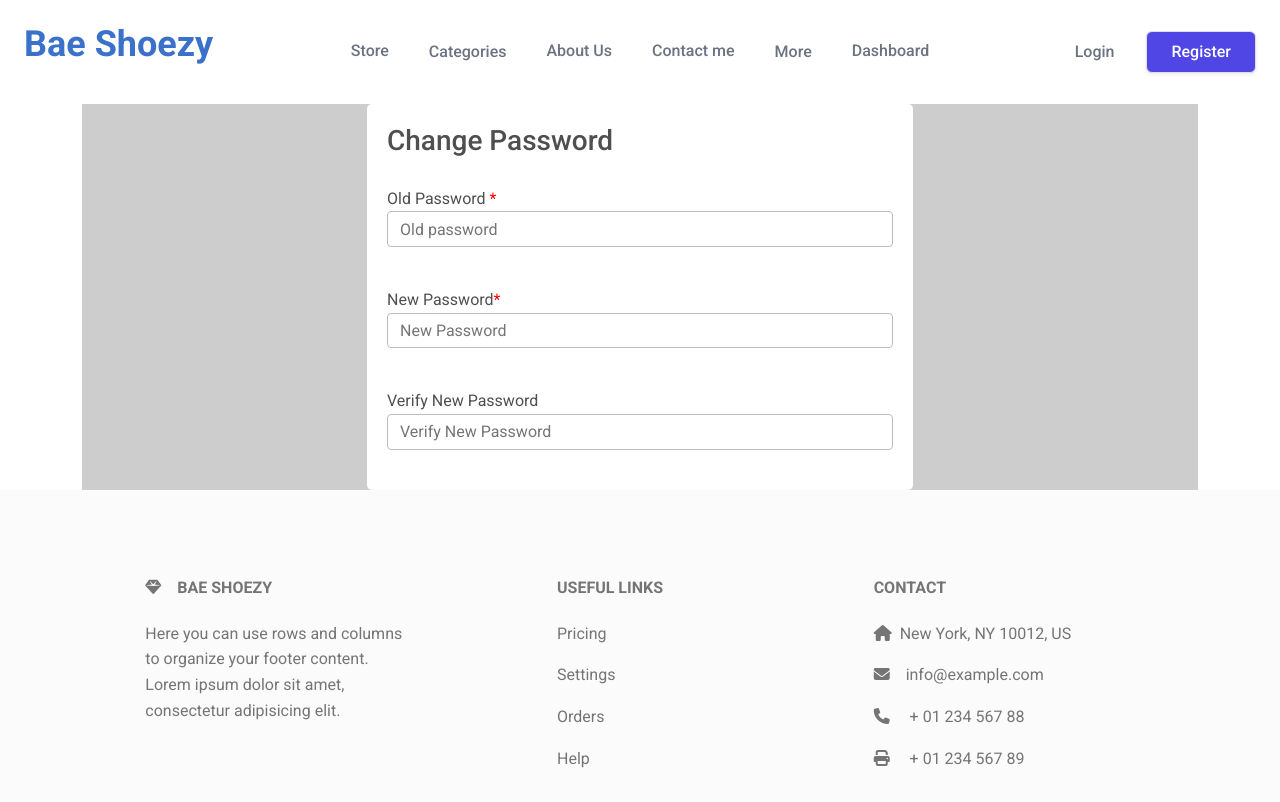
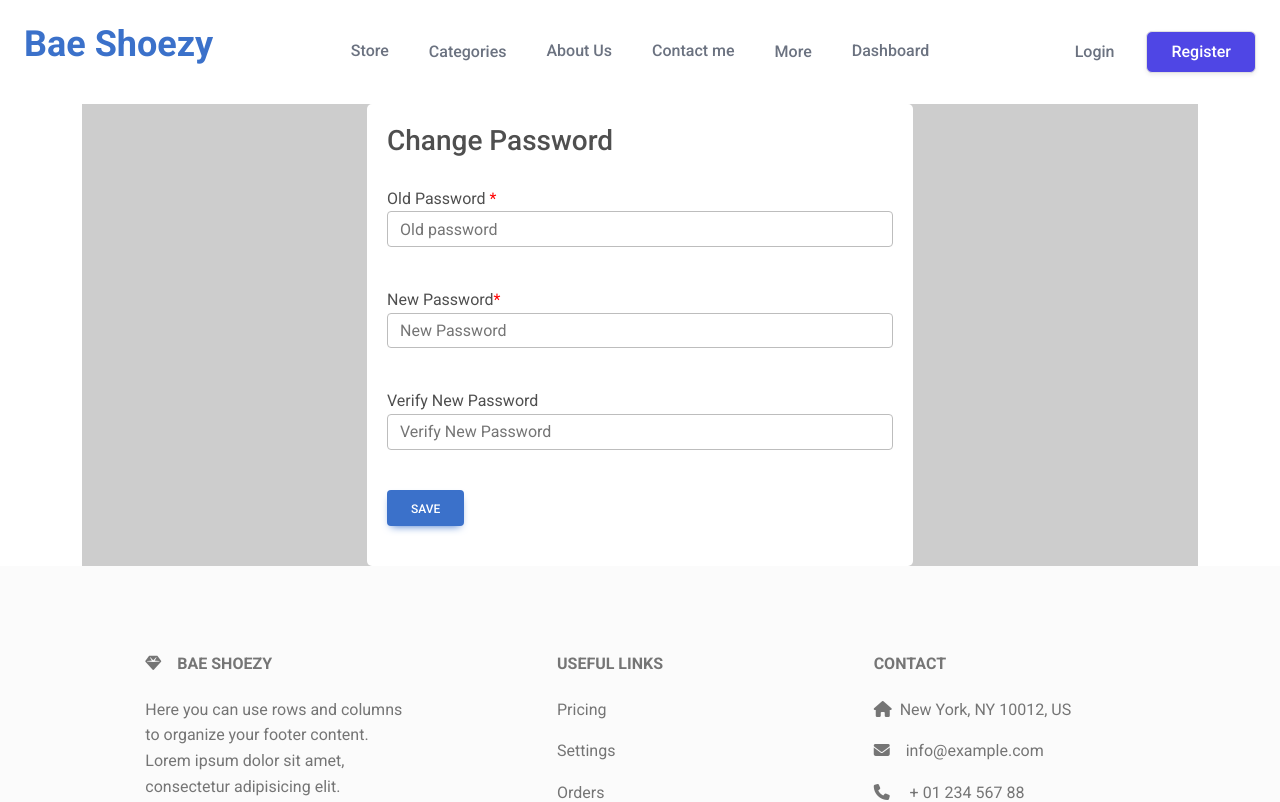
Before and after one commit to kienkv08/BaeShoesyStoreFrontEnd, a React (Create React App) app: page /changepassword in a window 1280 px wide. Shown: the top 802 px of the page. Built offline with nearby package versions, Linux system fonts and the light colour scheme.

Commit message:
update changepassword

```diff
--- a/src/page/changepassword/changepassword.js
+++ b/src/page/changepassword/changepassword.js
@@ -1,5 +1,5 @@
 import { useState } from 'react'
-import { Col, Container, Form, FormControl, Row } from 'react-bootstrap'
+import { Button, Col, Container, Form, FormControl, Row } from 'react-bootstrap'
 import { useTranslation } from 'react-i18next'
 import './changepassword.css'
 
@@ -23,6 +23,11 @@ const ChangePassword = (id) => {
                 Verify New Password
                 <FormControl type='text' placeholder='Verify New Password'/>
             </Col>
+            <Col md={12} className='padding-topbot-20px'>
+                        <Button>
+                            Save
+                        </Button>
+            </Col>
         </Row>
     </Form>
 
```
